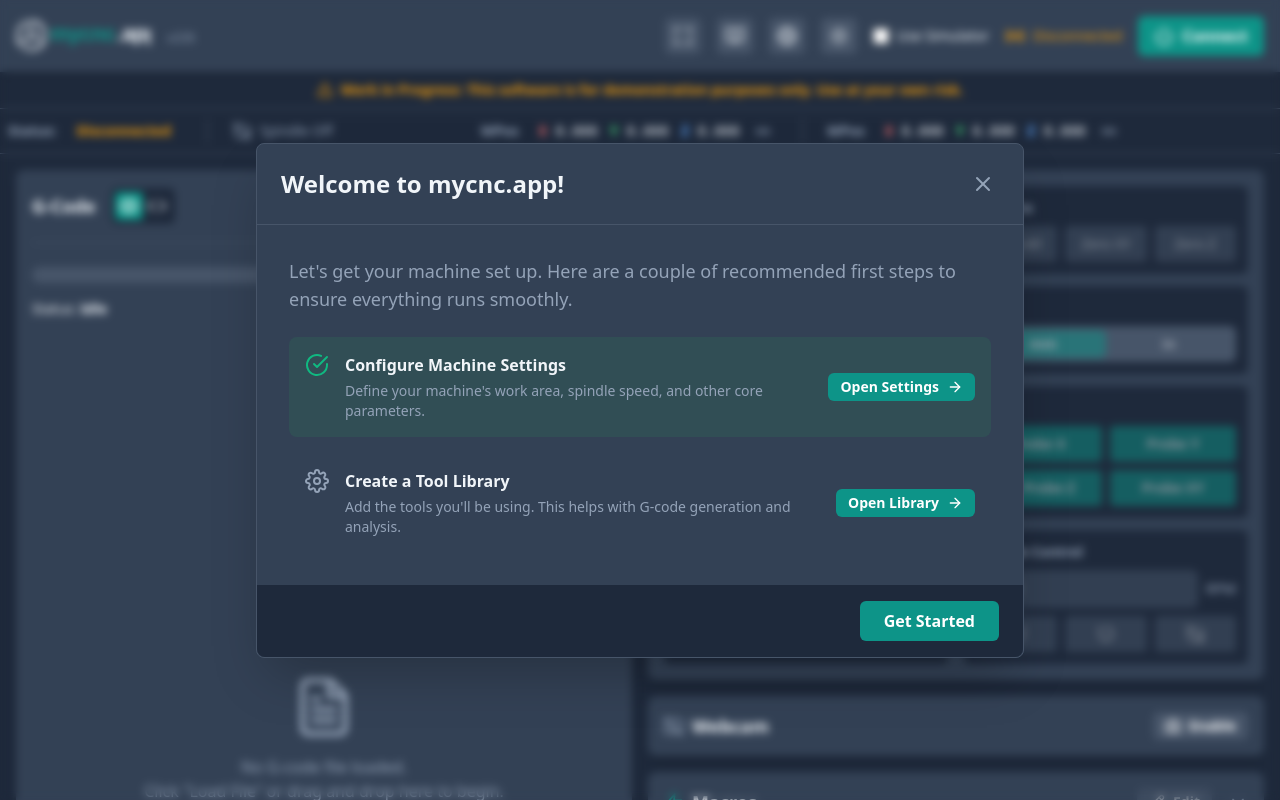
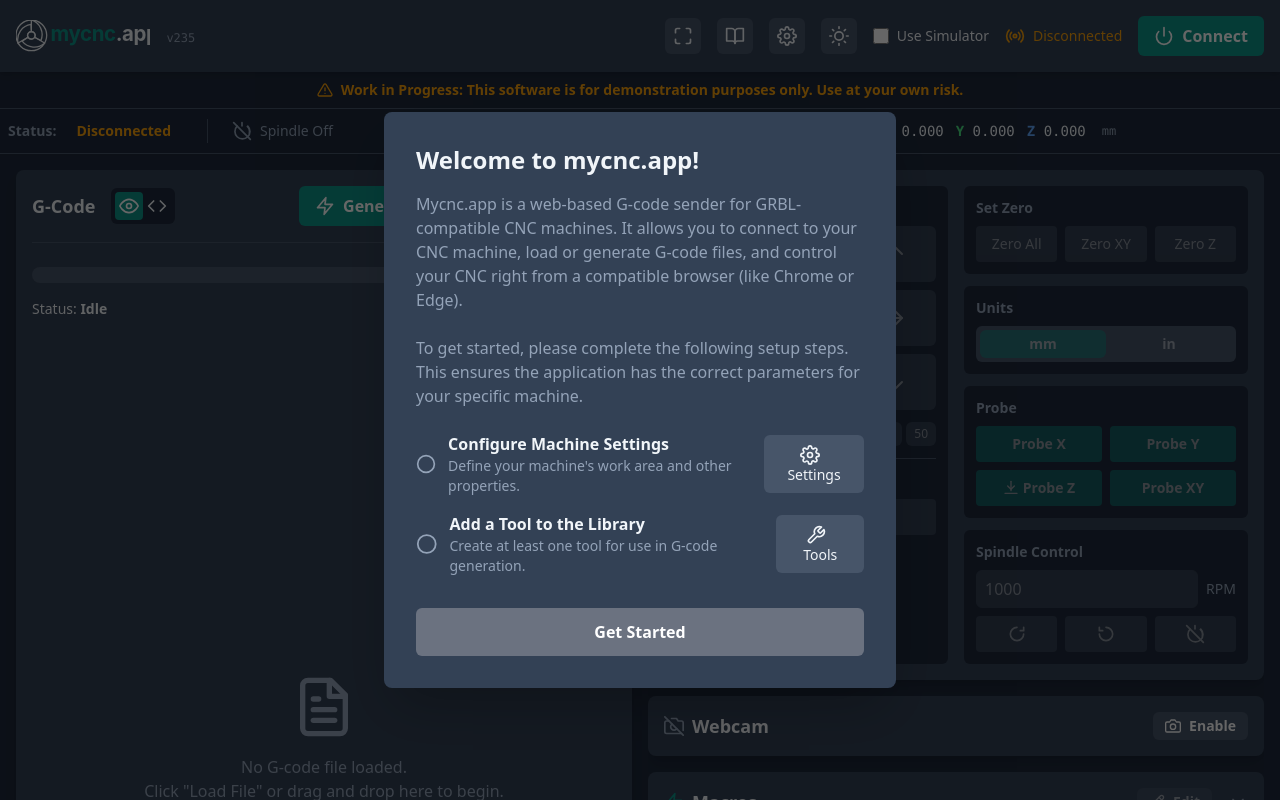
Before and after one commit to jennib/GCodeSenderCNC, a React (Vite) app: page / in a window 1280 px wide. Shown: the top 800 px of the page. Built offline with nearby package versions, Linux system fonts and the light colour scheme.

Commit message:
refactor: Update WelcomeModal to improve setup task display and add new icons for better visual feedback

```diff
--- a/App.tsx
+++ b/App.tsx
@@ -191,6 +191,7 @@ const App: React.FC = () => {
             if (parsed.probe && typeof parsed.probe.feedRate === 'undefined') {
                 parsed.probe.feedRate = DEFAULT_SETTINGS.probe.feedRate;
             }
+            // isConfigured flag is added when settings are first saved.
             return parsed;
         } catch {
             return DEFAULT_SETTINGS;
@@ -338,7 +339,8 @@ const App: React.FC = () => {
     }, [addNotification]);
 
     useEffect(() => {
-        const isMachineSetupComplete = machineSettings.workArea.x > 0 && machineSettings.workArea.y > 0;
+        // The setup is complete if the user has saved their settings at least once.
+        const isMachineSetupComplete = !!machineSettings.isConfigured;
         const isToolLibrarySetupComplete = toolLibrary.length > 0;
         const hasSeenWelcome = localStorage.getItem('cnc-app-seen-welcome');
 
@@ -1059,7 +1061,7 @@ const App: React.FC = () => {
                     setReturnToWelcome(true);
                     setIsToolLibraryModalOpen(true);
                 }}
-                isMachineSetupComplete={machineSettings.workArea.x > 0 && machineSettings.workArea.y > 0}
+                isMachineSetupComplete={!!machineSettings.isConfigured}
                 isToolLibrarySetupComplete={toolLibrary.length > 0}
             />
             <NotificationContainer
@@ -1097,7 +1099,10 @@ const App: React.FC = () => {
                         setReturnToWelcome(false);
                     }
                 }}
-                onSave={setMachineSettings}
+                onSave={(newSettings) => {
+                    // Mark settings as configured on the first save.
+                    setMachineSettings({ ...newSettings, isConfigured: true });
+                }}
                 settings={machineSettings}
                 onResetDialogs={() => {
                     localStorage.removeItem('cnc-app-skip-preflight');
--- a/components/Icons.tsx
+++ b/components/Icons.tsx
@@ -205,6 +205,12 @@ export const CheckCircle: React.FC<IconProps> = (props) => (
     </svg>
 );
 
+export const Circle: React.FC<IconProps> = (props) => (
+    <svg xmlns="http://www.w3.org/2000/svg" width="24" height="24" viewBox="0 0 24 24" fill="none" stroke="currentColor" strokeWidth="2" strokeLinecap="round" strokeLinejoin="round" {...props}>
+        <circle cx="12" cy="12" r="10" />
+    </svg>
+);
+
 export const X: React.FC<IconProps> = (props) => (
     <svg xmlns="http://www.w3.org/2000/svg" width="24" height="24" viewBox="0 0 24 24" fill="none" stroke="currentColor" strokeWidth="2" strokeLinecap="round" strokeLinejoin="round" {...props}>
         <line x1="18" y1="6" x2="6" y2="18" />
@@ -353,6 +359,12 @@ export const Settings: React.FC<IconProps> = (props) => (
     </svg>
 );
 
+export const Tool: React.FC<IconProps> = (props) => (
+    <svg xmlns="http://www.w3.org/2000/svg" width="24" height="24" viewBox="0 0 24 24" fill="none" stroke="currentColor" strokeWidth="2" strokeLinecap="round" strokeLinejoin="round" {...props}>
+        <path d="M14.7 6.3a1 1 0 0 0 0 1.4l1.6 1.6a1 1 0 0 0 1.4 0l3.77-3.77a6 6 0 0 1-7.94 7.94l-6.91 6.91a2.12 2.12 0 0 1-3-3l6.91-6.91a6 6 0 0 1 7.94-7.94l-3.76 3.76z" />
+    </svg>
+);
+
 export const Camera: React.FC<IconProps> = (props) => (
     <svg xmlns="http://www.w3.org/2000/svg" width="24" height="24" viewBox="0 0 24 24" fill="none" stroke="currentColor" strokeWidth="2" strokeLinecap="round" strokeLinejoin="round" {...props}>
         <path d="M23 19a2 2 0 0 1-2 2H3a2 2 0 0 1-2-2V8a2 2 0 0 1 2-2h4l2-3h6l2 3h4a2 2 0 0 1 2 2z" />
--- a/components/WelcomeModal.tsx
+++ b/components/WelcomeModal.tsx
@@ -1,5 +1,5 @@
 import React from 'react';
-import { X, Settings, BookOpen, CheckCircle, ArrowRight } from './Icons';
+import { CheckCircle, Circle, Settings, Tool } from './Icons';
 
 interface WelcomeModalProps {
     isOpen: boolean;
@@ -10,30 +10,6 @@ interface WelcomeModalProps {
     isToolLibrarySetupComplete: boolean;
 }
 
-const SetupStep: React.FC<{ isComplete: boolean; title: string; description: string; onAction: () => void; actionText: string; }> = ({
-    isComplete,
-    title,
-    description,
-    onAction,
-    actionText
-}) => (
-    <div className={`flex items-start p-4 rounded-lg ${isComplete ? 'bg-green-500/10' : 'bg-secondary/50'}`}>
-        <div className="flex-shrink-0">
-            {isComplete ? <CheckCircle className="w-6 h-6 text-accent-green" /> : <Settings className="w-6 h-6 text-text-secondary" />}
-        </div>
-        <div className="ml-4 flex-grow">
-            <h4 className="font-bold text-text-primary">{title}</h4>
-            <p className="text-sm text-text-secondary mt-1">{description}</p>
-        </div>
-        <div className="ml-4 flex-shrink-0 self-center">
-            <button onClick={onAction} className="flex items-center gap-2 px-3 py-1 bg-primary text-white text-sm font-semibold rounded-md hover:bg-primary-focus">
-                {actionText} <ArrowRight className="w-4 h-4" />
-            </button>
-        </div>
-    </div>
-);
-
-
 const WelcomeModal: React.FC<WelcomeModalProps> = ({
     isOpen,
     onClose,
@@ -42,44 +18,65 @@ const WelcomeModal: React.FC<WelcomeModalProps> = ({
     isMachineSetupComplete,
     isToolLibrarySetupComplete
 }) => {
-    if (!isOpen) {
-        return null;
-    }
+    if (!isOpen) return null;
+
+    const allTasksComplete = isMachineSetupComplete && isToolLibrarySetupComplete;
 
     return (
-        <div className="fixed inset-0 bg-background/80 backdrop-blur-sm z-50 flex items-center justify-center" onClick={onClose} aria-modal="true" role="dialog">
-            <div className="bg-surface rounded-lg shadow-2xl w-full max-w-3xl border border-secondary transform transition-all" onClick={e => e.stopPropagation()}>
-                <div className="p-6 border-b border-secondary flex justify-between items-center">
-                    <h2 className="text-2xl font-bold text-text-primary">Welcome to mycnc.app!</h2>
-                    <button onClick={onClose} className="p-1 rounded-md text-text-secondary hover:text-text-primary hover:bg-secondary">
-                        <X className="w-6 h-6" />
-                    </button>
-                </div>
+        <div className="fixed inset-0 bg-black bg-opacity-60 flex justify-center items-center z-50">
+            <div className="bg-surface rounded-lg shadow-2xl p-8 max-w-lg w-full transform transition-all">
+                <h2 className="text-2xl font-bold text-text-primary mb-4">Welcome to mycnc.app!</h2>
+                <p className="text-text-secondary mb-6">
+                    Mycnc.app is a web-based G-code sender for GRBL-compatible CNC machines. It allows you to connect to your CNC machine, load or generate G-code files, and control your CNC right from a compatible browser (like Chrome or Edge).
+                </p>
+                <p className="text-text-secondary mb-6">
+                    To get started, please complete the following setup steps. This ensures the application has the correct parameters for your specific machine.
+                </p>
 
-                <div className="p-8">
-                    <p className="text-lg text-text-secondary mb-6">Let's get your machine set up. Here are a couple of recommended first steps to ensure everything runs smoothly.</p>
+                <ul className="space-y-4 mb-8">
+                    <li className="flex items-center">
+                        {isMachineSetupComplete ? (
+                            <CheckCircle className="w-6 h-6 text-accent-green mr-3" />
+                        ) : (
+                            <Circle className="w-6 h-6 text-text-secondary mr-3" />
+                        )}
+                        <div className="flex-grow">
+                            <span className={`font-semibold ${isMachineSetupComplete ? 'line-through text-text-secondary' : 'text-text-primary'}`}>
+                                Configure Machine Settings
+                            </span>
+                            <p className="text-sm text-text-secondary">Define your machine's work area and other properties.</p>
+                        </div>
+                        <button onClick={onOpenSettings} className="ml-4 px-4 py-2 text-sm font-medium bg-secondary text-text-primary rounded-md hover:bg-secondary-focus">
+                            <Settings className="w-5 h-5 inline-block mr-2" />
+                            Settings
+                        </button>
+                    </li>
+                    <li className="flex items-center">
+                        {isToolLibrarySetupComplete ? (
+                            <CheckCircle className="w-6 h-6 text-accent-green mr-3" />
+                        ) : (
+                            <Circle className="w-6 h-6 text-text-secondary mr-3" />
+                        )}
+                        <div className="flex-grow">
+                            <span className={`font-semibold ${isToolLibrarySetupComplete ? 'line-through text-text-secondary' : 'text-text-primary'}`}>
+                                Add a Tool to the Library
+                            </span>
+                            <p className="text-sm text-text-secondary">Create at least one tool for use in G-code generation.</p>
+                        </div>
+                        <button onClick={onOpenToolLibrary} className="ml-4 px-4 py-2 text-sm font-medium bg-secondary text-text-primary rounded-md hover:bg-secondary-focus">
+                            <Tool className="w-5 h-5 inline-block mr-2" />
+                            Tools
+                        </button>
+                    </li>
+                </ul>
 
-                    <div className="space-y-4">
-                        <SetupStep
-                            isComplete={isMachineSetupComplete}
-                            title="Configure Machine Settings"
-                            description="Define your machine's work area, spindle speed, and other core parameters."
-                            onAction={onOpenSettings}
-                            actionText="Open Settings"
-                        />
-                        <SetupStep
-                            isComplete={isToolLibrarySetupComplete}
-                            title="Create a Tool Library"
-                            description="Add the tools you'll be using. This helps with G-code generation and analysis."
-                            onAction={onOpenToolLibrary}
-                            actionText="Open Library"
-                        />
-                    </div>
-                </div>
-
-                <div className="bg-background px-6 py-4 flex justify-end items-center rounded-b-lg">
-                    <button onClick={onClose} className="px-6 py-2 bg-primary text-white font-bold rounded-md hover:bg-primary-focus">Get Started</button>
-                </div>
+                <button
+                    onClick={onClose}
+                    disabled={!allTasksComplete}
+                    className="w-full px-6 py-3 bg-primary text-white font-bold rounded-md hover:bg-primary-focus focus:outline-none focus:ring-2 focus:ring-primary focus:ring-offset-2 focus:ring-offset-surface disabled:bg-gray-500 disabled:cursor-not-allowed transition-colors"
+                >
+                    Get Started
+                </button>
             </div>
         </div>
     );
```
